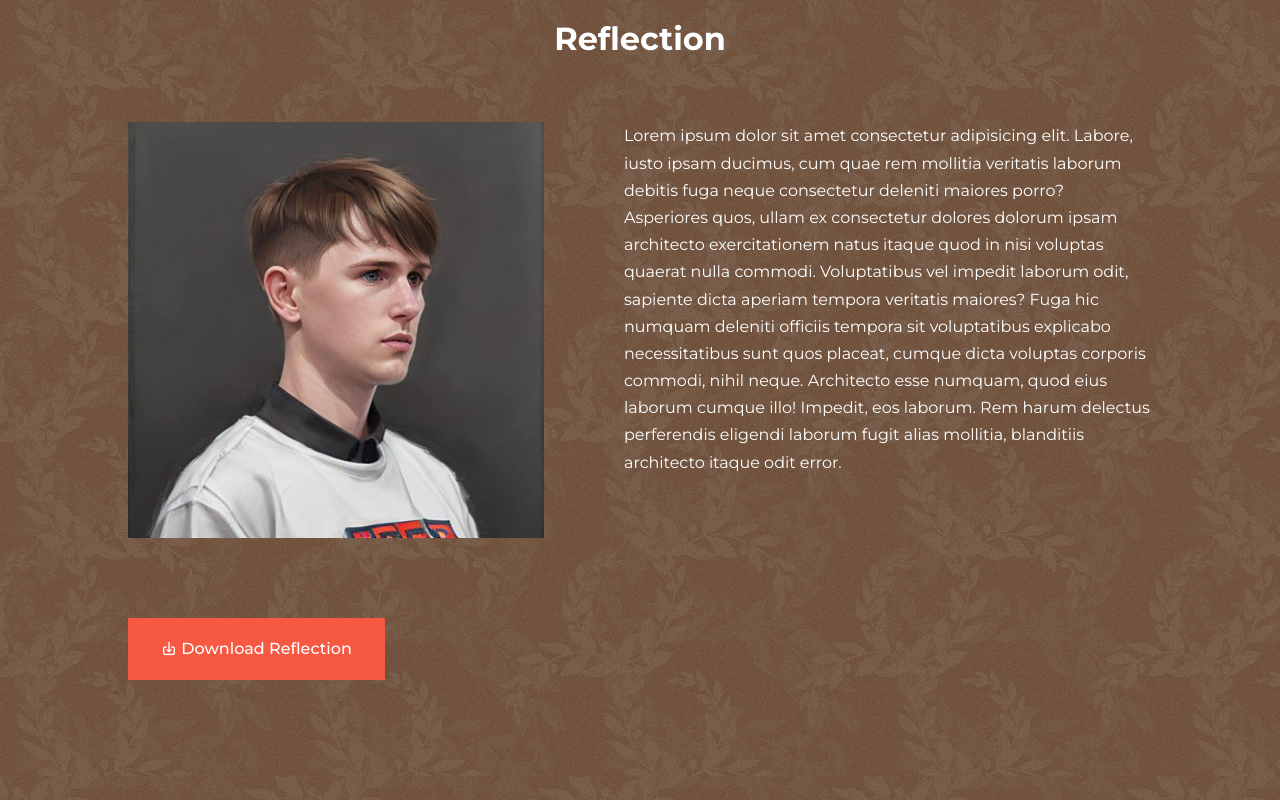
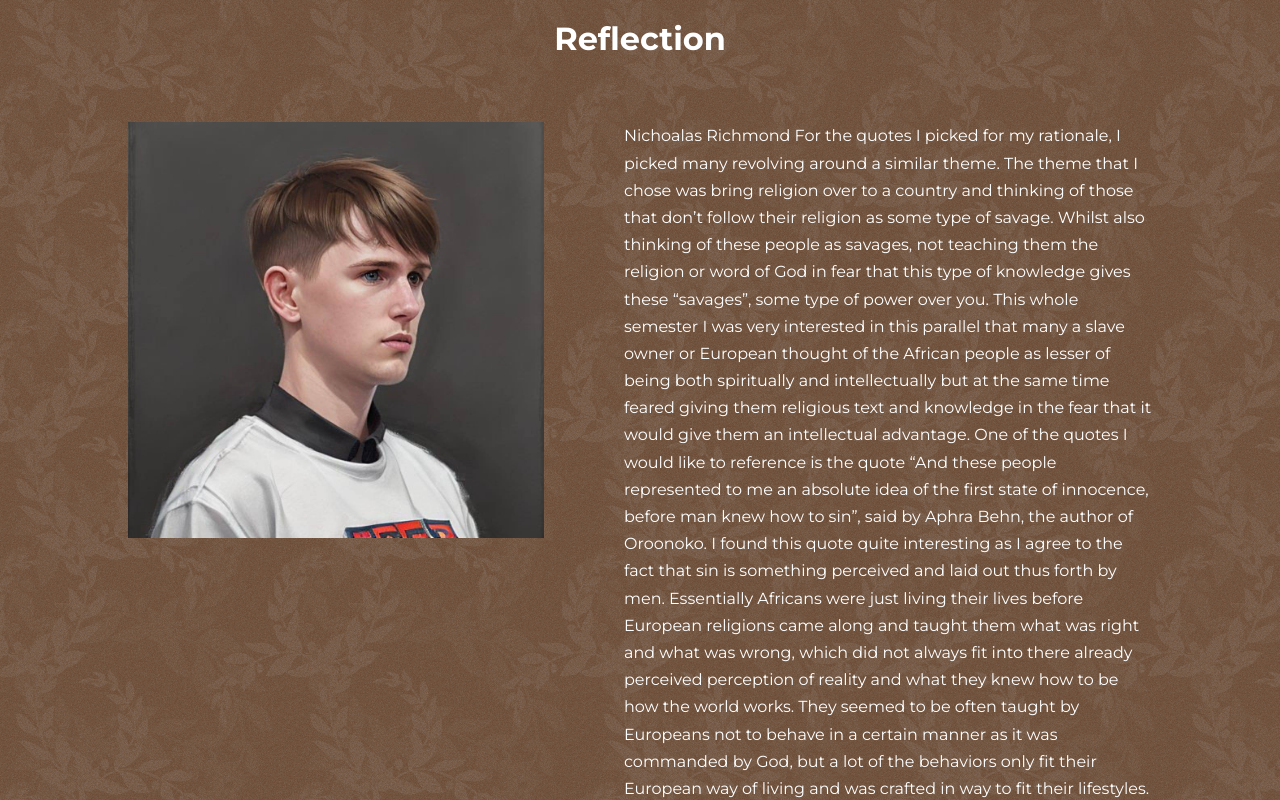
Before and after one commit to all4nitrous/Final-Vis-project_david, a website: page index.html in a window 1280 px wide. Shown: the part 1340-2140 px from the top of the page. Drawn offline with nearby package versions, Linux system fonts and the light colour scheme.

Commit message:
Project Finished

```diff
--- a/index.html
+++ b/index.html
@@ -94,8 +94,15 @@
     <h2>Reflection</h2>
     <div class="container">
         <img src="./reflection_pic.jpg">
-            <p>Lorem ipsum dolor sit amet consectetur adipisicing elit. Labore, iusto ipsam ducimus, cum quae rem mollitia veritatis laborum debitis fuga neque consectetur deleniti maiores porro? Asperiores quos, ullam ex consectetur dolores dolorum ipsam architecto exercitationem natus itaque quod in nisi voluptas quaerat nulla commodi. Voluptatibus vel impedit laborum odit, sapiente dicta aperiam tempora veritatis maiores? Fuga hic numquam deleniti officiis tempora sit voluptatibus explicabo necessitatibus sunt quos placeat, cumque dicta voluptas corporis commodi, nihil neque. Architecto esse numquam, quod eius laborum cumque illo! Impedit, eos laborum. Rem harum delectus perferendis eligendi laborum fugit alias mollitia, blanditiis architecto itaque odit error.</p>
-        <p><a href="" class="btn btn-primary" download><i class="uil uil-download-alt"></i>   Download Reflection</a></p>
+            <p>Nichoalas Richmond
+               For the quotes I picked for my rationale, I picked many revolving around a similar theme. The theme that I chose was bring religion over to a country and thinking of those that don’t follow their religion as some type of savage. Whilst also thinking of these people as savages, not teaching them the religion or word of God in fear that this type of knowledge gives these “savages”, some type of power over you.  This whole semester I was very interested in this parallel that many a slave owner or European thought of the African people as lesser of being both spiritually and intellectually but at the same time feared giving them religious text and knowledge in the fear that it would give them an intellectual advantage.
+                One of the quotes I would like to reference is the quote “And these people represented to me an absolute idea of the first state of innocence, before man knew how to sin”, said by Aphra Behn, the author of Oroonoko. I found this quote quite interesting as I agree to the fact that sin is something perceived and laid out thus forth by men. Essentially Africans were just living their lives before European religions came along and taught them what was right and what was wrong, which did not always fit into there already perceived perception of reality and what they knew how to be how the world works. They seemed to be often taught by Europeans not to behave in a certain manner as it was commanded by God, but a lot of the behaviors only fit their European way of living and was crafted in way to fit their lifestyles.
+                I believe this can also be tied into the quote by Equiano in which he says “I believe there are few events in my life which have not happened to many; it is true the incidents of it are numerous, and, did I consider myself an European, I might say my sufferings were great; but when I compare my lot with that of most of my countrymen, I regard myself as a particular favorite of heaven, and acknowledge the mercies of Providence in every occurrence of my life.” One those brought from Africa began to get a grip on the teaching of the bible from the peoples of Europe of the Americas they began to spin the teaching such a way that befit their situations. I believe there is a type of selfishness that comes along with prayer, when the Europeans took the slaves, they often justified it to themselves as they were blessed to do so under the gaze of God. When Equiano due to his age was allowed better living conditions and the ability to grasp books eventually learning to read, he looked at this as him being more favored in the eyes of God than his fellow countryman which are the fellow Africans that were brought over along with Equiano.
+                I would also like to go further and talk about the implications of justifying actions through religion. There is a quote in The Woman of Color said by Augustus Merton in which he says, “Prejudices imbibed in the nursery are frequently attached to the being of ripened years and to eradicate them as they appear, is a labor well worth the endeavor of the judicious preceptor.” I really enjoy this quote as I believe it surmises the notion that racism and prejudice is something that is taught and carried on through birth rather than justifying it as a birthright itself. I believe this is all so relevant today as a lot of prejudice and racist ideologies are passed down through generation to generation in which they placate through the calms of religion. This shows that even though Africans were equals this notion that Europeans or those from the Americas are better than everyone else is taught from birth and for an African descendant to prove that would be quite the challenge as it was an idea engraved into them from the time that they were little.
+                Going further the same religious rambling that justified prejudices can be flipped on their heads to befit the one spouting the words. An example of this is when Olivia Fairfield says “The same God that made you made me…the poor black woman [Dido]—the whole world—and every creature in it! A great part of this world is peopled by creatures with skins as black as Dido’s, and as yellow mine. God chose it should be so, and we cannot make our skins white, and more than you can make yours black”. This was the exact knowledge of religion or education that Europeans feared the Africans to obtain as common sense tells oneself that these people are my equals or at least my earthly brethren but cruel and unjust treatment were often not dealt by people considered by their counterparts to be cruel and unjust but rather the pinnacle of their societies such as preachers, lawyers, and politicians. Here in this quote though I quite enjoy how Olivia states that Black people were made black by the same god that made them white, meaning they were equally made as gods creatures, and just as a black person cannot make themselves white, a white person cannot make themselves black. This quote flips the argument of who is favored in the eyes of God but also shows a lack of power in terms of the spiritual on the part of European descent.
+                The final quote that I would like to reference is a quote by William Earle in his book Obi or the story of the three-fingered jack. In this quote he says “Their lives were but of short duration; for, untutored to the method of arms, or each fearful of the other, they owned'no leader, and left themselves open to the attack of their implacable foes.” What is stated in the quote is that this cruelty, this malice, this prejudice, and this violence using guns to achieve their goals was something distinctly European. Rather than saying that it was a right bestowed upon by God, every creature has their quarrels, but the manufacturing of weapons that would give them the edge to conquer lands and people were an evil that was culminated by the Europeans then spread amongst other peoples.
+                </p>
+        <p><a href="./My rationale_Nicholas.pdf" class="btn btn-primary" download><i class="uil uil-download-alt"></i>   Download Reflection</a></p>
         </div>
     </div>
 </section>
```
Also changed, not shown: 1 other file.
